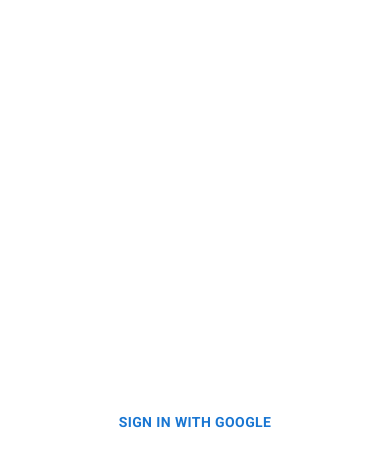
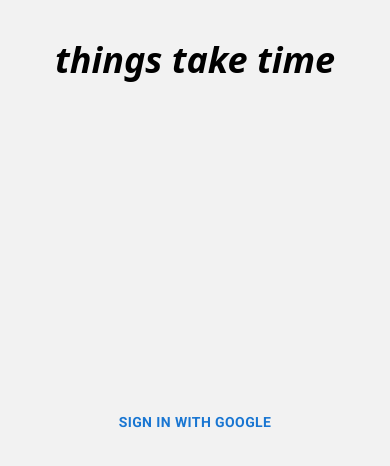
Before and after one commit to rey-soleil/things-take-time, a Next.js app: page /signin in a window 390 px wide. Shown: the top 466 px of the page. Built offline with nearby package versions, Linux system fonts and the light colour scheme.

Commit message:
feat(layout): add header

```diff
--- a/src/app/layout.tsx
+++ b/src/app/layout.tsx
@@ -1,4 +1,4 @@
-import { Roboto } from "next/font/google";
+import { Roboto, Roboto_Slab } from "next/font/google";
 import Provider from "../../components/Provider";
 import "./globals.css";
 
@@ -13,15 +13,28 @@ const roboto = Roboto({
   variable: "--font-roboto",
 });
 
+const roboto_slab = Roboto_Slab({
+  subsets: ["latin"],
+  weight: "700",
+  variable: "--font-roboto-slab",
+});
+
 export default function RootLayout({
   children,
 }: {
   children: React.ReactNode;
 }) {
   return (
-    <html lang="en" className={`${roboto.variable}`}>
+    <html lang="en" className={`${roboto.variable} ${roboto_slab.variable}`}>
       <Provider>
-        <body>{children}</body>
+        <body className="bg-[#F2F2F2]">
+          <header className="absolute top-0 flex w-screen justify-center py-10">
+            <h1 className="text-4xl font-bold italic md:text-5xl">
+              things take time
+            </h1>
+          </header>
+          {children}
+        </body>
       </Provider>
     </html>
   );
--- a/src/app/page.tsx
+++ b/src/app/page.tsx
@@ -77,7 +77,7 @@ export default function Home() {
 
   // TODO: save #F2F2F2 as a CSS variable
   return (
-    <main className="flex h-screen w-screen flex-col items-center justify-center bg-[#F2F2F2] p-5">
+    <main className="flex h-screen w-screen flex-col items-center justify-center p-5">
       {/* <VerticalTimeline startTime={startTime} /> */}
       <TaskController
         startTime={startTime}
```
